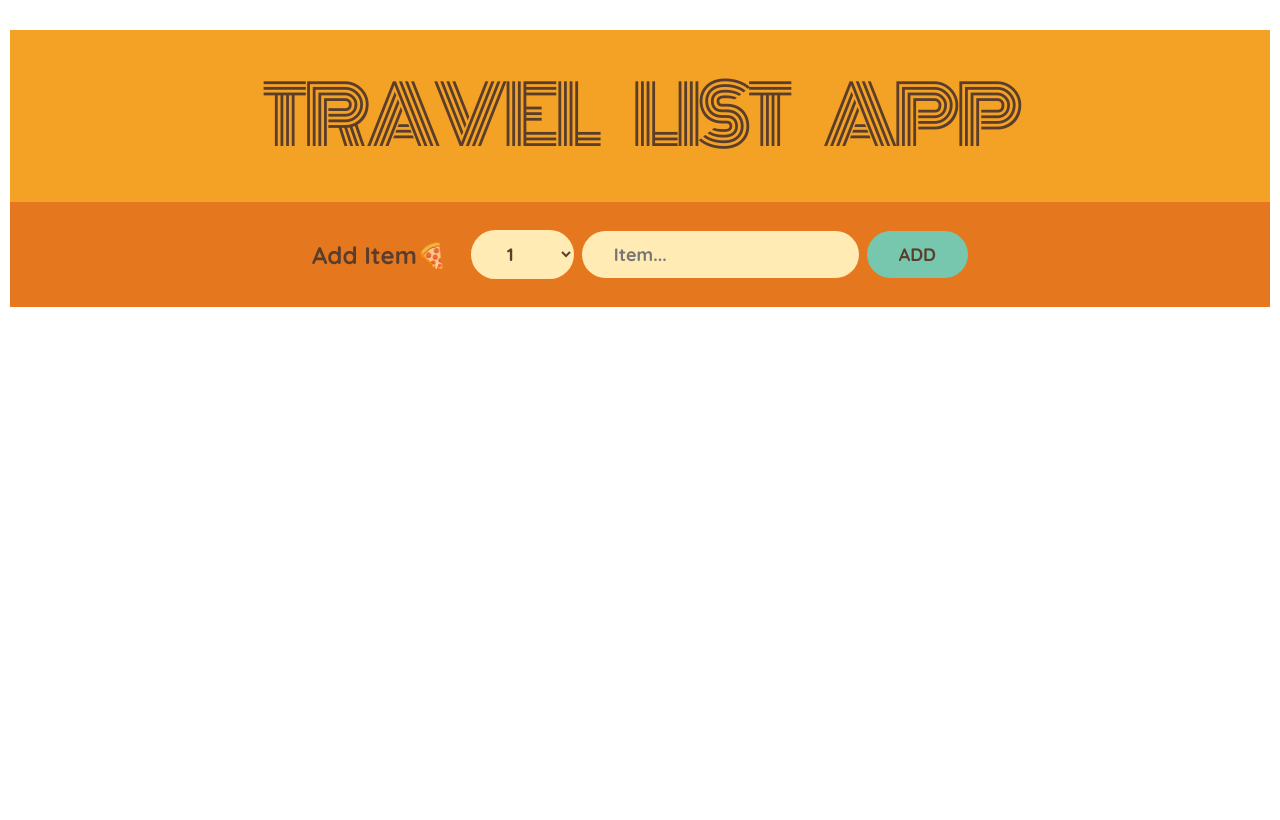
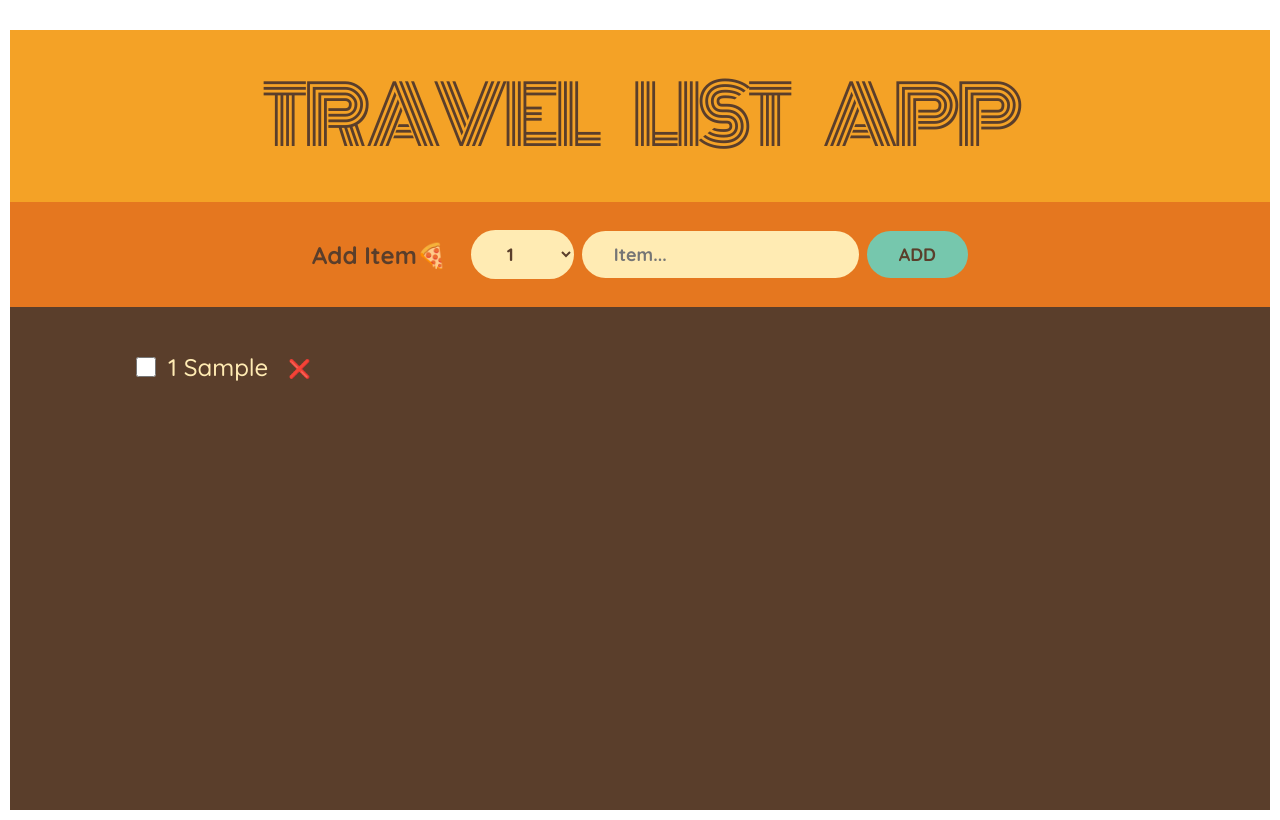
Before and after one commit to ahmad-kashkoush/Travel-List, a React (Create React App) app: page / in a window 1280 px wide. Both pictures are taken after typing "Sample" into the empty fields and a click on the button "ADD". Built offline with nearby package versions, Linux system fonts and the light colour scheme.

Commit message:
Feature: Display + delete

```diff
--- a/src/App.js
+++ b/src/App.js
@@ -8,10 +8,16 @@ function App() {
   const addItem = (item) => {
     setItems((curItems) => [...curItems, item]);
   }
+  const deleteItem = (item) => {
+    setItems(curItems => {
+      return [...curItems].filter(it => it !== item);
+    })
+  }
   return (
     <div className='app'>
       <Logo />
       <AddForm onAdd={addItem} />
+      <List items={items} onDelete={deleteItem} />
     </div>);
 
 }
--- /dev/null
+++ b/src/Components/List.js
@@ -0,0 +1,18 @@
+export function List({ items, onDelete }) {
+    return (
+        <div className='list'>
+            <ul>
+                {<>
+                    {items.map(item => <ListItem key={item} task={item} onDelete={onDelete} />)}
+                </>}
+
+            </ul>
+        </div>)
+}
+function ListItem({ task, onDelete }) {
+    return <li>
+        <input id="chkBx" type="checkbox"></input>
+        <label for="chkBx">{task.amount}  {task.name}</label>
+        <button onClick={() => onDelete(task)}>❌</button>
+    </li>
+}
```
